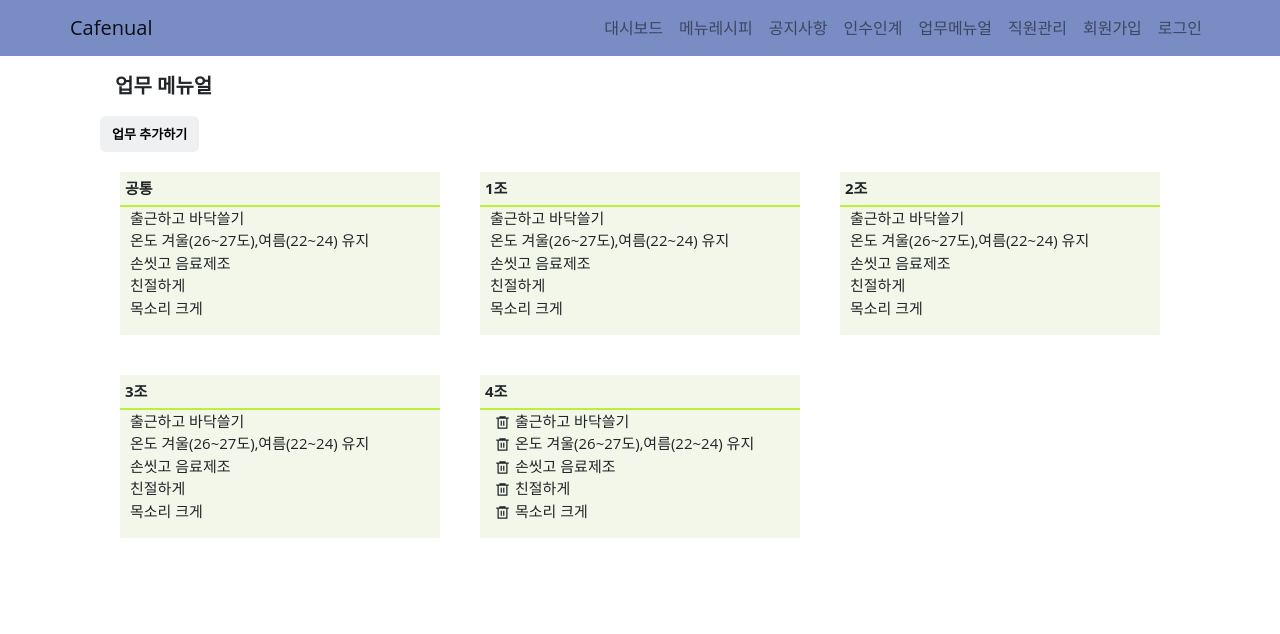
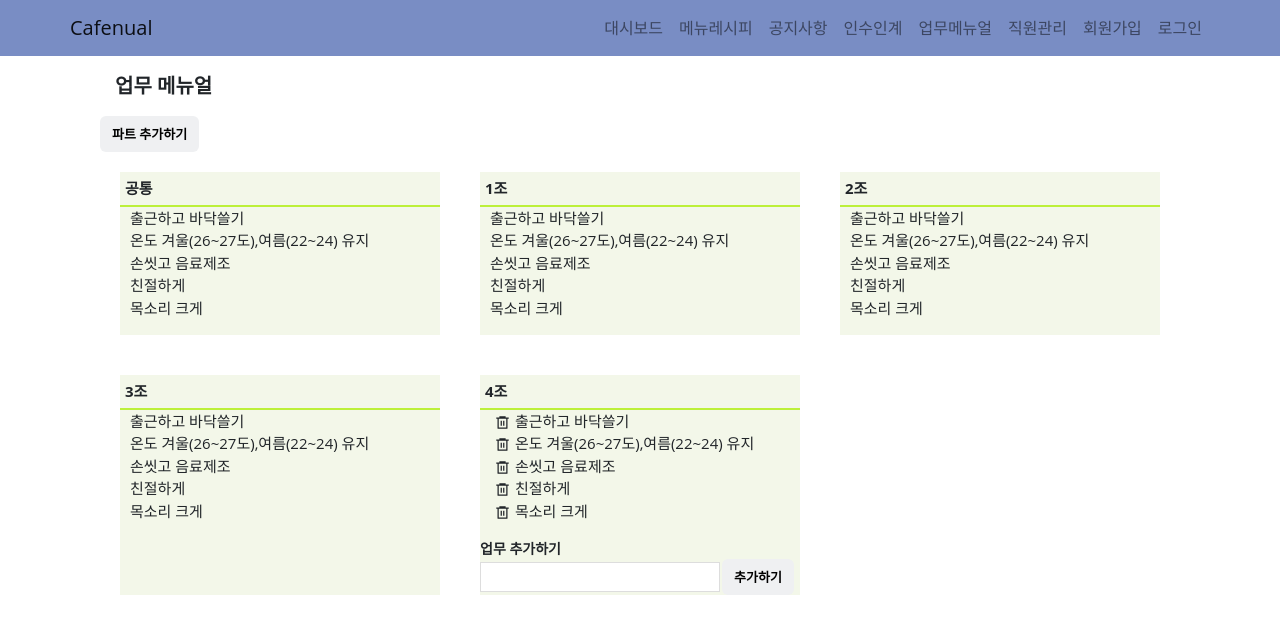
Before and after one commit to cafenual/cafenual-iziho, a React (Create React App) app in the folder cafenual-front/: page /manual in a window 1280 px wide. Both pictures are taken after a click on the element "업무 추가하기". Shown: the top 634 px of the page. Built offline with nearby package versions, Linux system fonts and the light colour scheme.

Commit message:
Style : 인수인계 수정

```diff
--- a/cafenual-front/src/pages/Manual/index.js
+++ b/cafenual-front/src/pages/Manual/index.js
@@ -3,7 +3,8 @@ import "./style.scss";
 import { RiDeleteBin6Line } from "react-icons/ri";
 
 function Manual() {
-  const [open, setopen] = useState(false);
+  const [openPart, setopenPart] = useState(false);
+  const [openWork, setopenWork] = useState(false);
   return (
     <div className="manual-container">
       <div className="title">업무 메뉴얼</div>
@@ -11,26 +12,19 @@ function Manual() {
         <div
           className="manual-btn"
           onClick={() => {
-            setopen(!open);
+            setopenPart(!openPart);
           }}
         >
-          업무 추가하기
+          파트 추가하기
         </div>
 
-        {open === true ? (
+        {openPart === true ? (
           <div className="add-manual">
             <div className="info-box">
               <div className="info-elements">파트</div>
               <div className="ans-info">
                 <input type="text" />
-              </div>
-            </div>
-            <div className="info-box">
-              <div className="info-elements">업무 내용</div>
-              <div className="ans-info">
-                <input type="text" />
                 <div className="manual-btn">추가하기</div>
-                {/* 여기 질문 */}
               </div>
             </div>
           </div>
@@ -125,6 +119,24 @@ function Manual() {
               </li>
             </ul>
           </div>
+          <div
+            className="info-elements"
+            onClick={() => {
+              setopenWork(!openWork);
+            }}
+          >
+            업무 추가하기
+          </div>
+          {openWork === true ? (
+            <div className="info-box">
+              <div className="ans-info">
+                <input type="text" />
+                <div className="manual-btn">추가하기</div>
+              </div>
+            </div>
+          ) : (
+            <></>
+          )}
         </div>
       </div>
     </div>
--- a/cafenual-front/src/pages/Manual/style.scss
+++ b/cafenual-front/src/pages/Manual/style.scss
@@ -14,18 +14,26 @@
   text-align: center;
   display: inline-block;
   position: left;
+  cursor: pointer;
 }
 .add-manual {
   display: flex;
   .info-box {
     margin: 10px;
+    .info-elements {
+      font-size: 14px;
+      font-weight: bold;
+    }
     .manual-btn {
-      margin-left: 20px;
+      margin-left: 2px;
     }
     .ans-info {
       input {
         width: 250px;
         height: 30px;
+        &:focus {
+          outline: 2px solid #e2f5e2;
+        }
       }
     }
   }
@@ -61,4 +69,26 @@
       }
     }
   }
+  .info-elements {
+    cursor: pointer;
+    margin: 10 10 10 10px;
+    font-size: 14px;
+    font-weight: bold;
+
+    &:hover {
+      color: rgb(117, 117, 117);
+    }
+  }
+  .info-box {
+    .ans-info {
+      input {
+        width: 240px;
+        height: 30px;
+        margin-right: 2px;
+        &:focus {
+          outline: 2px solid #e2f5e2;
+        }
+      }
+    }
+  }
 }
```
